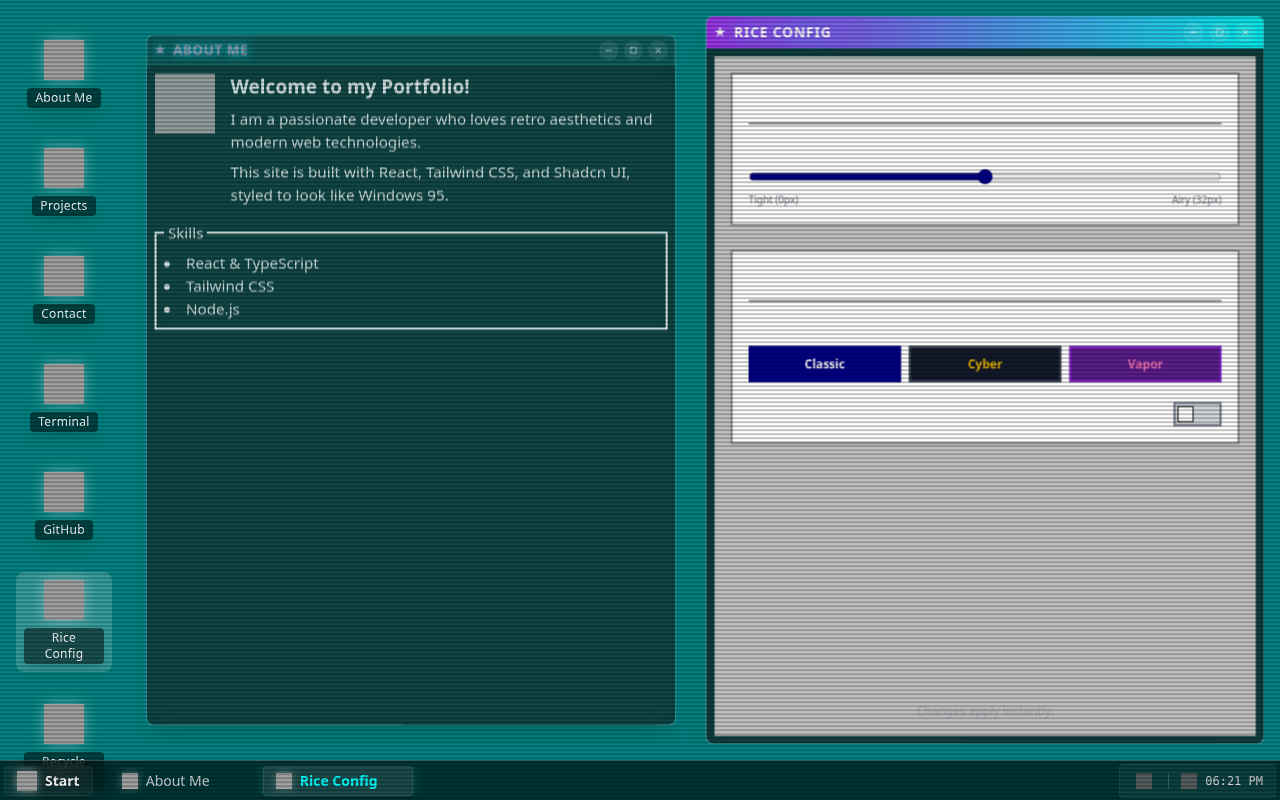
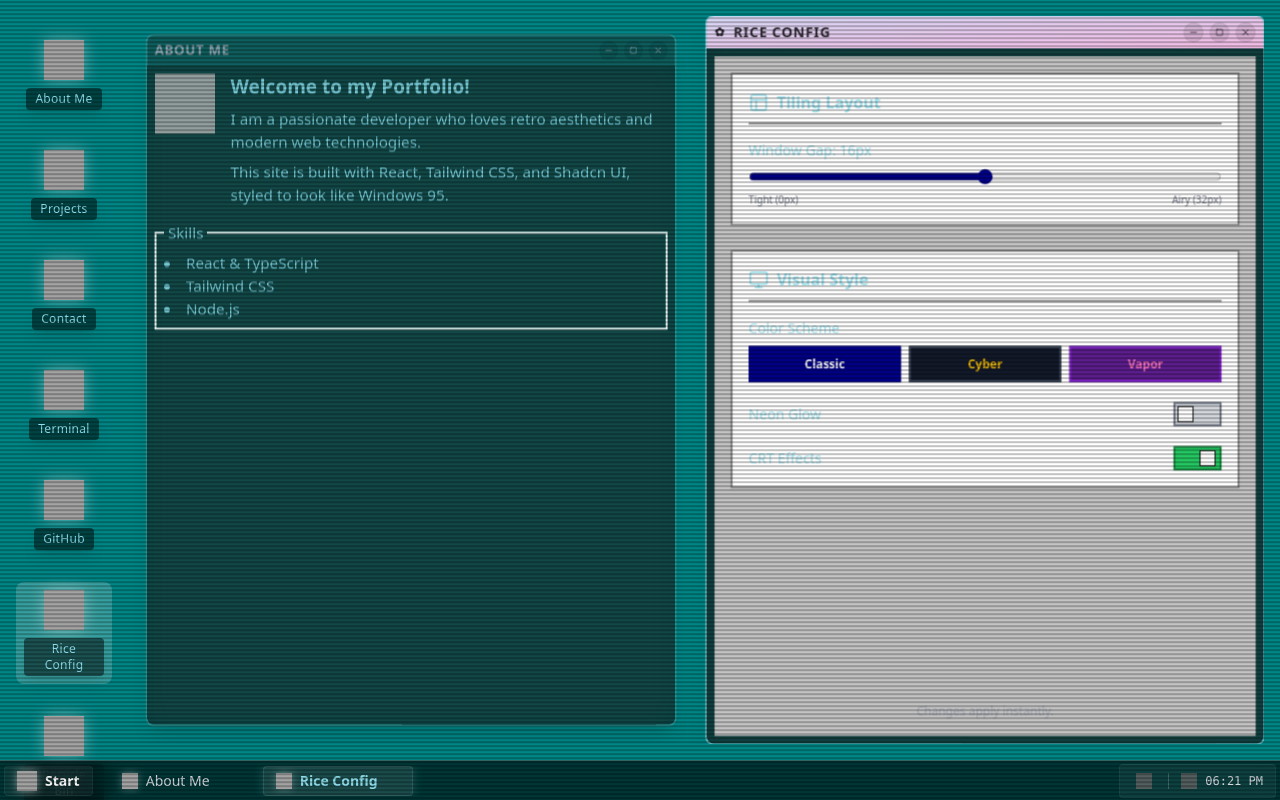
Before and after one commit to reachforaryan/MyPortfolio, a React (Vite) app: page / in a window 1280 px wide. Both pictures are taken after a click on the button "Rice Config". Built offline with nearby package versions, Linux system fonts and the light colour scheme; grey boxes are pictures that could not be loaded.

Commit message:
feat: Implement vaporwave theme with dynamic window effects and configurable CRT overlay.

```diff
--- a/package.json
+++ b/package.json
@@ -13,6 +13,7 @@
     "@radix-ui/react-slot": "^1.2.4",
     "class-variance-authority": "^0.7.1",
     "clsx": "^2.1.1",
+    "framer-motion": "^12.23.26",
     "lucide-react": "^0.555.0",
     "react": "^19.2.0",
     "react-dom": "^19.2.0",
--- a/src/App.tsx
+++ b/src/App.tsx
@@ -39,7 +39,8 @@ function App() {
   const [riceConfig, setRiceConfig] = useState<RiceConfigState>({
     gap: 16,
     theme: 'retro',
-    showGlow: false
+    showGlow: false,
+    showCrt: true,
   });
 
   const focusWindow = (id: WindowId) => {
@@ -99,7 +100,7 @@ function App() {
   const visibleWindows = Object.values(windows).filter(w => w.isOpen && !w.isMinimized);
 
   return (
-    <Desktop backgroundImage={isHdBackground ? hdBackground : undefined}>
+    <Desktop backgroundImage={isHdBackground ? hdBackground : undefined} enableCrt={riceConfig.showCrt}>
       {/* Sidebar - Persistent Desktop Icons (Stage Manager) */}
       <div className="flex flex-col gap-6 w-[100px] h-full pt-4">
         <DesktopIcon
--- a/src/components/apps/RiceConfig.tsx
+++ b/src/components/apps/RiceConfig.tsx
@@ -1,5 +1,5 @@
 import React from 'react';
-import {Monitor, Layout } from 'lucide-react';
+import { Monitor, Layout } from 'lucide-react';
 import { cn } from '@/lib/utils';
 
 export type Theme = 'retro' | 'cyberpunk' | 'vaporwave';
@@ -8,6 +8,7 @@ export interface RiceConfigState {
     gap: number;
     theme: Theme;
     showGlow: boolean;
+    showCrt: boolean;
 }
 
 interface RiceConfigProps {
@@ -106,6 +107,23 @@ export const RiceConfig: React.FC<RiceConfigProps> = ({ config, onUpdate }) => {
                             )} />
                         </button>
                     </div>
+
+                    {/* CRT Toggle */}
+                    <div className="flex items-center justify-between mt-2">
+                        <label className="text-sm">CRT Effects</label>
+                        <button
+                            onClick={() => onUpdate({ showCrt: !config.showCrt })}
+                            className={cn(
+                                "w-12 h-6 border-2 relative transition-all",
+                                config.showCrt ? "bg-green-500 border-green-700" : "bg-gray-300 border-gray-500"
+                            )}
+                        >
+                            <div className={cn(
+                                "absolute top-0.5 w-4 h-4 bg-white border border-black transition-all",
+                                config.showCrt ? "left-6" : "left-0.5"
+                            )} />
+                        </button>
+                    </div>
                 </div>
             </section>
 
--- a/src/components/layout/Desktop.tsx
+++ b/src/components/layout/Desktop.tsx
@@ -4,19 +4,23 @@ import { cn } from '@/lib/utils';
 interface DesktopProps {
     children: React.ReactNode;
     backgroundImage?: string;
+    enableCrt?: boolean;
 }
 
-export const Desktop: React.FC<DesktopProps> = ({ children, backgroundImage }) => {
+export const Desktop: React.FC<DesktopProps> = ({ children, backgroundImage, enableCrt = true }) => {
     return (
         <div
             className={cn(
-                "h-screen w-full relative overflow-hidden font-sans text-retro-black selection:bg-retro-blue selection:text-white flex flex-row gap-4 p-4 items-stretch pb-14 scanlines",
+                "h-screen w-full relative overflow-hidden font-sans text-retro-black selection:bg-retro-blue selection:text-white flex flex-row gap-4 p-4 items-stretch pb-14",
+                enableCrt && "scanlines",
                 backgroundImage ? "bg-cover bg-center" : "bg-retro-teal"
             )}
             style={backgroundImage ? { backgroundImage: `url(${backgroundImage})` } : undefined}
         >
             {/* CRT Flicker Overlay */}
-            <div className="absolute inset-0 bg-white/5 pointer-events-none z-[100] animate-crt-flicker mix-blend-overlay" />
+            {enableCrt && (
+                <div className="absolute inset-0 bg-white/5 pointer-events-none z-[100] animate-crt-flicker mix-blend-overlay" />
+            )}
 
             {children}
             {/* Dark overlay for better text readability on HD images if needed */}
--- a/src/components/layout/Taskbar.tsx
+++ b/src/components/layout/Taskbar.tsx
@@ -28,7 +28,7 @@ export const Taskbar: React.FC<TaskbarProps> = ({ windows = [], activeWindowId,
                     className={cn(
                         "flex items-center gap-2 px-3 py-1 bg-white/5 hover:bg-white/10 font-bold text-sm mr-2 select-none text-white rounded transaction-colors duration-200 border border-white/5",
                         startOpen
-                            ? "bg-neon-pink/20 border-neon-pink/50 text-neon-pink shadow-[0_0_10px_rgba(255,0,255,0.3)]"
+                            ? "bg-vapor-pink/20 border-vapor-pink/50 text-vapor-pink shadow-[0_0_10px_rgba(244,184,228,0.3)]"
                             : "shadow-sm active:translate-y-[1px]"
                     )}
                     onClick={() => setStartOpen(!startOpen)}
@@ -48,7 +48,7 @@ export const Taskbar: React.FC<TaskbarProps> = ({ windows = [], activeWindowId,
                             className={cn(
                                 "flex items-center gap-2 px-3 py-1 min-w-[150px] max-w-[200px] text-left truncate text-sm select-none rounded transition-all duration-200 border border-transparent",
                                 activeWindowId === win.id && !win.isMinimized
-                                    ? "bg-white/10 text-neon-cyan border-white/10 shadow-[0_0_10px_rgba(0,255,255,0.2)] font-semibold" // Active
+                                    ? "bg-white/10 text-vapor-blue border-white/10 shadow-[0_0_10px_rgba(137,220,235,0.2)] font-semibold" // Active
                                     : "bg-transparent text-gray-300 hover:bg-white/5 hover:text-white" // Inactive
                             )}
                             onClick={() => onToggleWindow && onToggleWindow(win.id)}
--- a/src/components/ui/DesktopIcon.tsx
+++ b/src/components/ui/DesktopIcon.tsx
@@ -12,14 +12,14 @@ export const DesktopIcon: React.FC<DesktopIconProps> = ({ label, icon, onClick,
     return (
         <button
             onDoubleClick={onClick}
-            onClick={onClick} // Allow single click for better mobile/tablet verification if needed, or stick to double. Keeping standard behavior but adding touch support logic is good practice, but for here I'll just enhance styles.
+            onClick={onClick}
             className={cn(
-                "flex flex-col items-center gap-2 p-2 w-24 hover:bg-white/10 focus:bg-white/20 focus:outline focus:outline-1 focus:outline-neon-cyan/50 rounded-lg group transition-all duration-200 hover:scale-105 active:scale-95",
+                "flex flex-col items-center gap-2 p-2 w-24 hover:bg-white/10 focus:bg-white/20 focus:outline focus:outline-1 focus:outline-vapor-blue/50 rounded-lg group transition-all duration-200 hover:scale-105 active:scale-95",
                 className
             )}
         >
             <img src={icon} alt={label} className="w-10 h-10 pixelated drop-shadow-[0_0_8px_rgba(255,255,255,0.4)]" />
-            <span className="text-white text-xs font-medium tracking-wide bg-black/50 backdrop-blur-sm px-2 py-0.5 rounded shadow-lg group-hover:text-neon-cyan transition-colors">
+            <span className="text-vapor-blue text-xs font-medium tracking-wide bg-black/50 backdrop-blur-sm px-2 py-0.5 rounded shadow-lg group-hover:text-vapor-pink transition-colors border border-transparent group-hover:border-white/10">
                 {label}
             </span>
         </button>
--- a/src/components/ui/Window.tsx
+++ b/src/components/ui/Window.tsx
@@ -33,40 +33,40 @@ export const Window: React.FC<WindowProps> = ({
     return (
         <div
             className={cn(
-                "flex flex-col min-w-[300px] flex-1 h-full transition-all duration-300 ease-in-out transform origin-center rounded-lg overflow-hidden",
-                // Active State: Neon Glow + Border
+                "flex flex-col min-w-[300px] flex-1 h-full transition-all duration-300 ease-in-out transform origin-center rounded-lg overflow-hidden relative",
+                // Active State: Dynamic Vapor Glow + Pulse Border
                 isActive
-                    ? "border border-neon-cyan/50 shadow-[0_0_15px_rgba(0,255,255,0.3)] z-10 scale-[1.002]"
-                    : "border border-white/10 opacity-90 scale-95 hover:opacity-100 hover:border-white/30",
-                "glass-panel", // Base glass effect from index.css
+                    ? "border-2 border-vapor-purple animate-border-pulse shadow-vapor-glow z-10 scale-[1.002]"
+                    : "border-2 border-white/10 opacity-90 scale-95 hover:opacity-100 hover:border-white/30",
+                "glass-panel",
                 className
             )}
             onClick={onFocus}
             style={style}
         >
-            {/* Title Bar */}
+            {/* Title Bar - Animated Vapor Gradient */}
             <div className={
                 cn(
-                    "window-title-bar flex items-center justify-between px-2 py-1.5 cursor-default select-none mb-0 transition-colors duration-300",
+                    "window-title-bar flex items-center justify-between px-2 py-1.5 cursor-default select-none mb-0 transition-all duration-300",
                     isActive
-                        ? "bg-gradient-to-r from-neon-purple/80 to-neon-cyan/80 text-white"
+                        ? "bg-vapor-gradient bg-[length:200%_200%] animate-gradient-shift text-black/80"
                         : "bg-black/40 text-gray-400"
                 )
             }>
-                <div className="flex items-center gap-2 font-bold text-sm tracking-wider uppercase animate-text-glow">
-                    <span className="text-xs">★</span>
+                <div className="flex items-center gap-2 font-bold text-sm tracking-wider uppercase">
+                    {isActive && <span className="text-xs animate-spin-slow">✿</span>}
                     <span>{title}</span>
                 </div>
                 <div className="flex items-center gap-1.5">
-                    <button className="w-5 h-5 rounded-full bg-white/10 hover:bg-white/20 flex items-center justify-center text-white transition-colors border border-white/5">
+                    <button className="w-5 h-5 rounded-full bg-black/10 hover:bg-black/20 flex items-center justify-center text-current transition-colors border border-black/5">
                         <Minus size={10} />
                     </button>
-                    <button className="w-5 h-5 rounded-full bg-white/10 hover:bg-white/20 flex items-center justify-center text-white transition-colors border border-white/5">
+                    <button className="w-5 h-5 rounded-full bg-black/10 hover:bg-black/20 flex items-center justify-center text-current transition-colors border border-black/5">
                         <Square size={8} />
                     </button>
                     <button
                         onClick={onClose}
-                        className="w-5 h-5 rounded-full bg-white/10 hover:bg-red-500/80 flex items-center justify-center text-white transition-colors border border-white/5"
+                        className="w-5 h-5 rounded-full bg-black/10 hover:bg-rose-500/80 hover:text-white flex items-center justify-center text-current transition-colors border border-black/5"
                     >
                         <X size={10} />
                     </button>
@@ -74,7 +74,7 @@ export const Window: React.FC<WindowProps> = ({
             </div>
 
             {/* Content */}
-            <div className="flex-1 bg-black/60 backdrop-blur-md p-2 overflow-auto text-white/90">
+            <div className="flex-1 bg-black/60 backdrop-blur-md p-2 overflow-auto text-vapor-blue/90 selection:bg-vapor-pink selection:text-black">
                 {children}
             </div>
         </div>
--- a/tailwind.config.js
+++ b/tailwind.config.js
@@ -50,11 +50,12 @@ export default {
           white: '#ffffff',
           black: '#000000',
         },
-        neon: {
-          pink: '#ff00ff',
-          cyan: '#00ffff',
-          purple: '#bc13fe',
-          green: '#00ff00',
+        vapor: {
+          purple: '#d6d6f5', // Lavender
+          pink: '#f4b8e4',   // Soft Pink
+          mint: '#81ec9d',   // Mint
+          blue: '#89dceb',   // Soft Cyan
+          yellow: '#fae3b0', // Pale Cream
         }
       },
       borderRadius: {
@@ -67,8 +68,10 @@ export default {
         'retro-in': 'inset 1px 1px #808080, inset -1px -1px #ffffff, inset 2px 2px #000000, inset -2px -2px #dfdfdf',
         'retro-out': 'inset 1px 1px #ffffff, inset -1px -1px #808080, inset 2px 2px #dfdfdf, inset -2px -2px #000000',
         'retro-out': 'inset 1px 1px #ffffff, inset -1px -1px #808080, inset 2px 2px #dfdfdf, inset -2px -2px #000000',
-        'neon-blue': '0 0 5px theme("colors.neon.cyan"), 0 0 20px theme("colors.neon.cyan")',
-        'neon-pink': '0 0 5px theme("colors.neon.pink"), 0 0 20px theme("colors.neon.pink")',
+        'vapor-glow': '0 0 10px theme("colors.vapor.purple"), 0 0 20px theme("colors.vapor.blue")',
+      },
+      backgroundImage: {
+        'vapor-gradient': 'linear-gradient(to right bottom, theme("colors.vapor.purple"), theme("colors.vapor.pink"), theme("colors.vapor.blue"))',
       },
       keyframes: {
         'crt-flicker': {
@@ -81,13 +84,23 @@ export default {
           '100%': { opacity: '0.97' },
         },
         'text-glow': {
-          '0%, 100%': { textShadow: '0 0 4px theme("colors.neon.cyan")' },
-          '50%': { textShadow: '0 0 20px theme("colors.neon.cyan"), 0 0 10px theme("colors.neon.purple")' },
+          '0%, 100%': { textShadow: '0 0 4px theme("colors.vapor.blue")' },
+          '50%': { textShadow: '0 0 15px theme("colors.vapor.pink"), 0 0 10px theme("colors.vapor.purple")' },
+        },
+        'vapor-drift': {
+          '0%, 100%': { backgroundPosition: '0% 50%' },
+          '50%': { backgroundPosition: '100% 50%' },
+        },
+        'border-pulse': {
+          '0%, 100%': { borderColor: 'theme("colors.vapor.purple")' },
+          '50%': { borderColor: 'theme("colors.vapor.blue")' },
         }
       },
       animation: {
         'crt-flicker': 'crt-flicker 0.15s infinite',
-        'text-glow': 'text-glow 2s ease-in-out infinite',
+        'text-glow': 'text-glow 3s ease-in-out infinite',
+        'vapor-drift': 'vapor-drift 10s linear infinite',
+        'border-pulse': 'border-pulse 4s ease infinite',
       }
     }
   },
```
Also changed, not shown: 1 other file (tests, documents, lock files or other folders).
